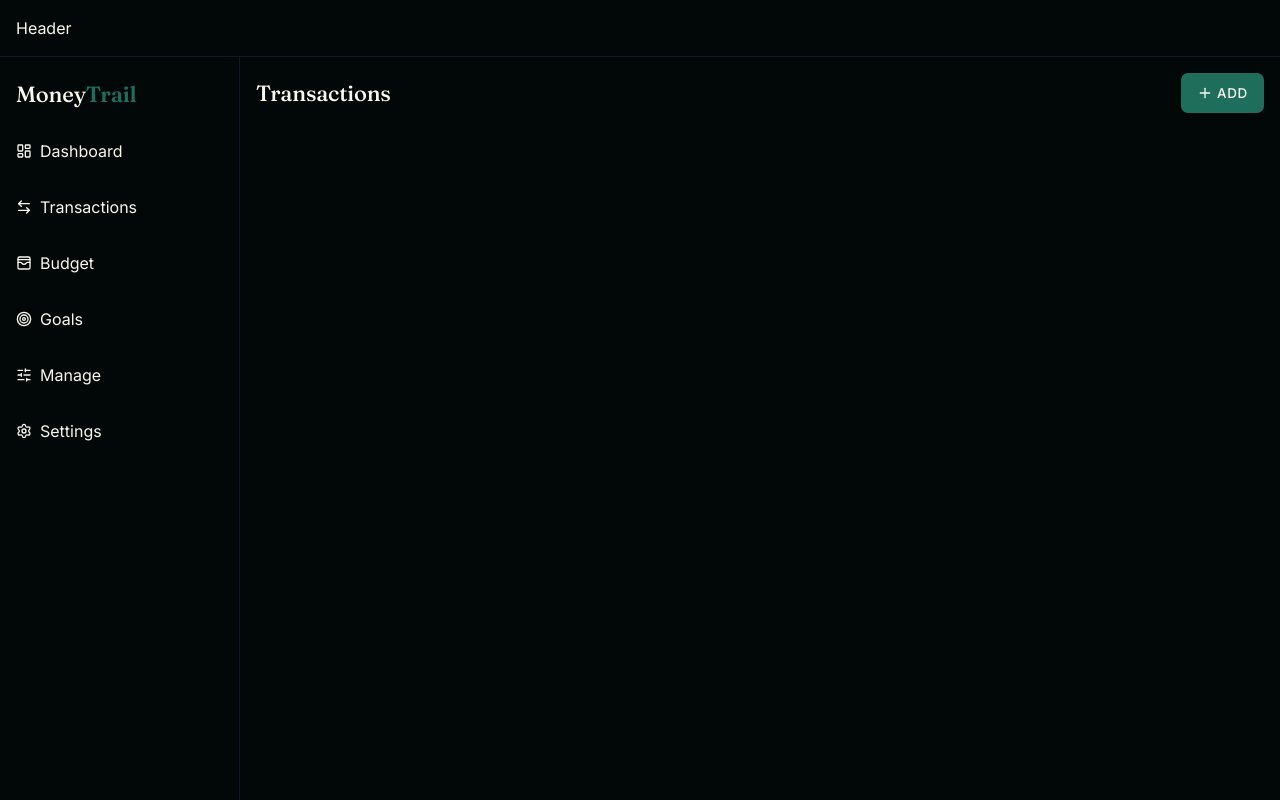
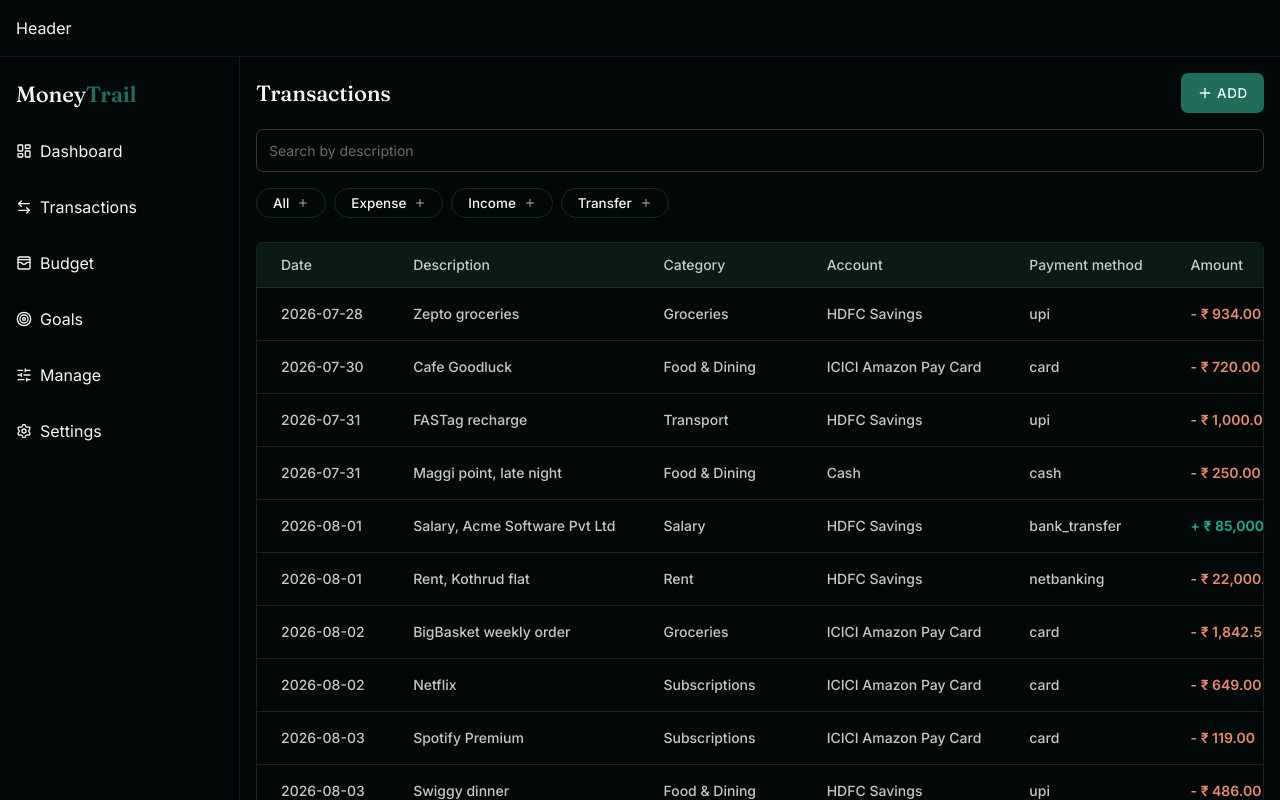
Before and after one commit to mohit-vb/moneytrail, a React (Vite) app: page /transactions in a window 1280 px wide. Built offline with nearby package versions, Linux system fonts and the light colour scheme.

Commit message:
feat : add transactions table through transaction seed data, filter based on transaction type, filter based on search

```diff
--- /dev/null
+++ b/src/features/transactions/components/TransactionRow.tsx
@@ -0,0 +1,49 @@
+import type { Transaction } from "../../../domain/types/transactions";
+import {
+  getAccountName,
+  getCategoryName,
+  formatCurrency,
+} from "../transactionsUtils";
+
+const typeColorMap: Partial<Record<Transaction["type"], string>> = {
+  income: "text-income font-semibold",
+  expense: "text-expense font-semibold",
+};
+
+type TransactionRowProps = {
+  transaction: Transaction;
+};
+
+export default function TransactionRow({ transaction }: TransactionRowProps) {
+  return (
+    <tr>
+      <td>{transaction.date}</td>
+      <td>{transaction.description}</td>
+      <td>
+        {transaction.type === "transfer"
+          ? "Transfer"
+          : getCategoryName(transaction.categoryId)}
+      </td>
+      <td>{getAccountName(transaction.accountId)}</td>
+      <td>
+        {transaction.type === "transfer"
+          ? "Bank transfer"
+          : transaction.paymentMethod}
+      </td>
+      <td
+        className={
+          transaction.type === "transfer"
+            ? "text-transfer"
+            : typeColorMap[transaction.type] || "text-surfce/80"
+        }
+      >
+        {transaction.type === "income"
+          ? "+"
+          : transaction.type === "expense"
+            ? "-"
+            : ""}{" "}
+        {formatCurrency(transaction.amountMinor)}
+      </td>
+    </tr>
+  );
+}
--- /dev/null
+++ b/src/features/transactions/components/TransactionTable.tsx
@@ -0,0 +1,32 @@
+import type { Transaction } from "../../../domain/types/transactions";
+import TransactionRow from "./TransactionRow";
+
+type TransactionTableProps = {
+  transactions: Transaction[];
+};
+
+export default function TransactionTable({
+  transactions,
+}: TransactionTableProps) {
+  return (
+    <div className="rounded-md overflow-x-auto border border-white/10">
+      <table>
+        <thead>
+          <tr>
+            <th scope="col">Date</th>
+            <th scope="col">Description</th>
+            <th scope="col">Category</th>
+            <th scope="col">Account</th>
+            <th scope="col">Payment method</th>
+            <th scope="col">Amount</th>
+          </tr>
+        </thead>
+        <tbody>
+          {transactions.map((transaction) => (
+            <TransactionRow key={transaction.id} transaction={transaction} />
+          ))}
+        </tbody>
+      </table>
+    </div>
+  );
+}
--- /dev/null
+++ b/src/features/transactions/components/TransactionTypeFilter.tsx
@@ -0,0 +1,39 @@
+import { Plus, X } from "lucide-react";
+import type { Transaction } from "../../../domain/types/transactions";
+
+type TransactionFilterType = Transaction["type"] | "all";
+
+type TransactionTypeOptions = {
+  label: string;
+  value: TransactionFilterType;
+};
+
+const transactionTypeOptions: TransactionTypeOptions[] = [
+  { label: "All", value: "all" },
+  { label: "Expense", value: "expense" },
+  { label: "Income", value: "income" },
+  { label: "Transfer", value: "transfer" },
+];
+
+type TransactionTypeFilterProps = {
+  onFilter: (type: TransactionFilterType) => void;
+};
+
+export default function TransactionTypeFilter({
+  onFilter,
+}: TransactionTypeFilterProps) {
+  return (
+    <div className="flex items-center gap-2 mt-4">
+      {transactionTypeOptions.map((option) => (
+        <button
+          key={option.value}
+          className="border border-accent/40 py-1 px-4 rounded-full flex items-center gap-2 cursor-pointer"
+          onClick={() => onFilter(option.value)}
+        >
+          {option.label}
+          <Plus className="size-3 opacity-70" />
+        </button>
+      ))}
+    </div>
+  );
+}
--- /dev/null
+++ b/src/features/transactions/transactionsUtils.ts
@@ -0,0 +1,49 @@
+import { seedAccounts, seedCategories } from "../../data/seeds";
+import type { Transaction } from "../../domain/types/transactions";
+
+const getAccountName = function (accountId: string) {
+  const account = seedAccounts.find((acc) => acc.id === accountId);
+  return account?.name;
+};
+
+const getCategoryName = function (categoryId: string) {
+  const category = seedCategories.find((cat) => cat.id === categoryId);
+  return category?.name;
+};
+
+const getFilterTransactions = function (
+  transactions: Transaction[],
+  type: Transaction["type"] | "all",
+) {
+  if (type === "all") {
+    return transactions;
+  }
+
+  return transactions.filter((transaction) => transaction.type === type);
+};
+
+const getSearchedTransactions = function (
+  transactions: Transaction[],
+  search: string,
+) {
+  return transactions.filter((transaction) =>
+    transaction.description.toLowerCase().includes(search.toLowerCase()),
+  );
+};
+
+const formatCurrency = function (amountMinor: number) {
+  const formattedCurrency = new Intl.NumberFormat("en-IN", {
+    style: "currency",
+    currency: "INR",
+  }).format(amountMinor / 100);
+
+  return formattedCurrency.replace("₹", "₹ ");
+};
+
+export {
+  getAccountName,
+  getCategoryName,
+  getFilterTransactions,
+  getSearchedTransactions,
+  formatCurrency,
+};
--- a/src/pages/TransactionsPage.tsx
+++ b/src/pages/TransactionsPage.tsx
@@ -1,7 +1,35 @@
-import { Button } from "../ui";
+import { useState } from "react";
+import type { Transaction } from "../domain/types/transactions";
+import { goldenFixture } from "../data/seeds";
 import { Plus } from "lucide-react";
+import { Button, InputEl } from "../ui";
+import TransactionTable from "../features/transactions/components/TransactionTable";
+import TransactionTypeFilter from "../features/transactions/components/TransactionTypeFilter";
+import {
+  getFilterTransactions,
+  getSearchedTransactions,
+} from "../features/transactions/transactionsUtils";
 
 export default function TransactionsPage() {
+  const [search, setSearch] = useState("");
+  const [transactionType, setTransactionType] = useState<
+    Transaction["type"] | "all"
+  >("all");
+
+  const handleFilterTransaction = function (type: Transaction["type"] | "all") {
+    setTransactionType(type);
+  };
+
+  const typeFilteredTransactions = getFilterTransactions(
+    goldenFixture,
+    transactionType,
+  );
+
+  const searchedTransactions = getSearchedTransactions(
+    typeFilteredTransactions,
+    search,
+  );
+
   return (
     <div>
       <header className="flex items-center justify-between">
@@ -11,6 +39,18 @@ export default function TransactionsPage() {
           <span>Add</span>
         </Button>
       </header>
+      <InputEl
+        className="mt-4"
+        placeholder="Search by description"
+        onChange={(e) => setSearch(e.target.value)}
+        value={search}
+      />
+
+      <TransactionTypeFilter onFilter={handleFilterTransaction} />
+
+      <div className="mt-6">
+        <TransactionTable transactions={searchedTransactions} />
+      </div>
     </div>
   );
 }
```
